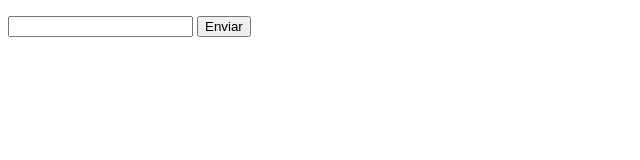
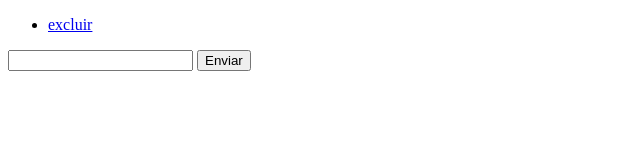
Before and after one commit to 0rangi/javascript, a plain HTML site: page index.html in a window 1280 px wide. Both pictures are taken after a click on the button "Enviar". Shown: the whole page, without its empty margins (0-640 px from the left). Drawn offline with Linux system fonts and the light colour scheme.

Commit message:
aaaaaaaaaaaaa

```diff
--- a/index.html
+++ b/index.html
@@ -8,13 +8,11 @@
 </head>
 <body id="app">
 
-    <ul>
-
-    </ul>
+    <ul></ul>
 
 <input type="text">
 <button type="button">Enviar</button>
 
 </body>
-<sript src="./script.js"></sript>
+<script src="./script.js"></script>
 </html>
--- a/script.js
+++ b/script.js
@@ -1,13 +1,49 @@
-const lista = document.querySelector("#app ul")
-const input = document.querySelector("#app input")
-const button = document.querySelector("#app button")
+const listElement = document.querySelector("#app ul")
+const inputElement = document.querySelector("#app input")
+const buttonElement = document.querySelector("#app button")
 
-const tarefas = ["estudar para Prova", "dormir cedo"]
+const tarefas = JSON.parse(localStorage.getItem("list")) || []
 
-for (const iterator of tarefas) {
-    const tarefaElement = document.createElement("li")
-    const tarefaText = document.createTextNode(iterator)
+function renderTarefas() {
+    listElement.innerHTML = ""
+    for (const iterator of tarefas) {
+        const tarefaElement = document.createElement("li")
+        const tarefaText = document.createTextNode(iterator)
 
-tarefaElement.appendChild(tarefaText)
-lista.appendChild(tarefaElement)
+        const linkElement = document.createElement("a")
+linkElement.setAttribute("href","#")
+
+const pos = tarefas.indexOf(iterator)
+linkElement.setAttribute("onclick",`deleteTarefa(${pos})`)
+
+const linkText = document.createTextNode("excluir")
+linkElement.appendChild(linkText)
+
+
+
+        tarefaElement.appendChild(tarefaText)
+        tarefaElement.appendChild(linkElement)
+        listElement.appendChild(tarefaElement)
+    }
+
 }
+renderTarefas();
+
+function addTarefas() {
+    const tarefaText = inputElement.value
+    tarefas.push(tarefaText)
+    inputElement.value = ""
+    renderTarefas()
+    saveToStorage()
+}
+buttonElement.onclick = addTarefas
+
+function deleteTarefa(pos) {
+ tarefas.splice(pos,1)
+    renderTarefas()
+    saveToStorage()
+}
+
+function saveToStorage(){
+localStorage.setItem("list",JSON.stringify(tarefas))
+}
```
